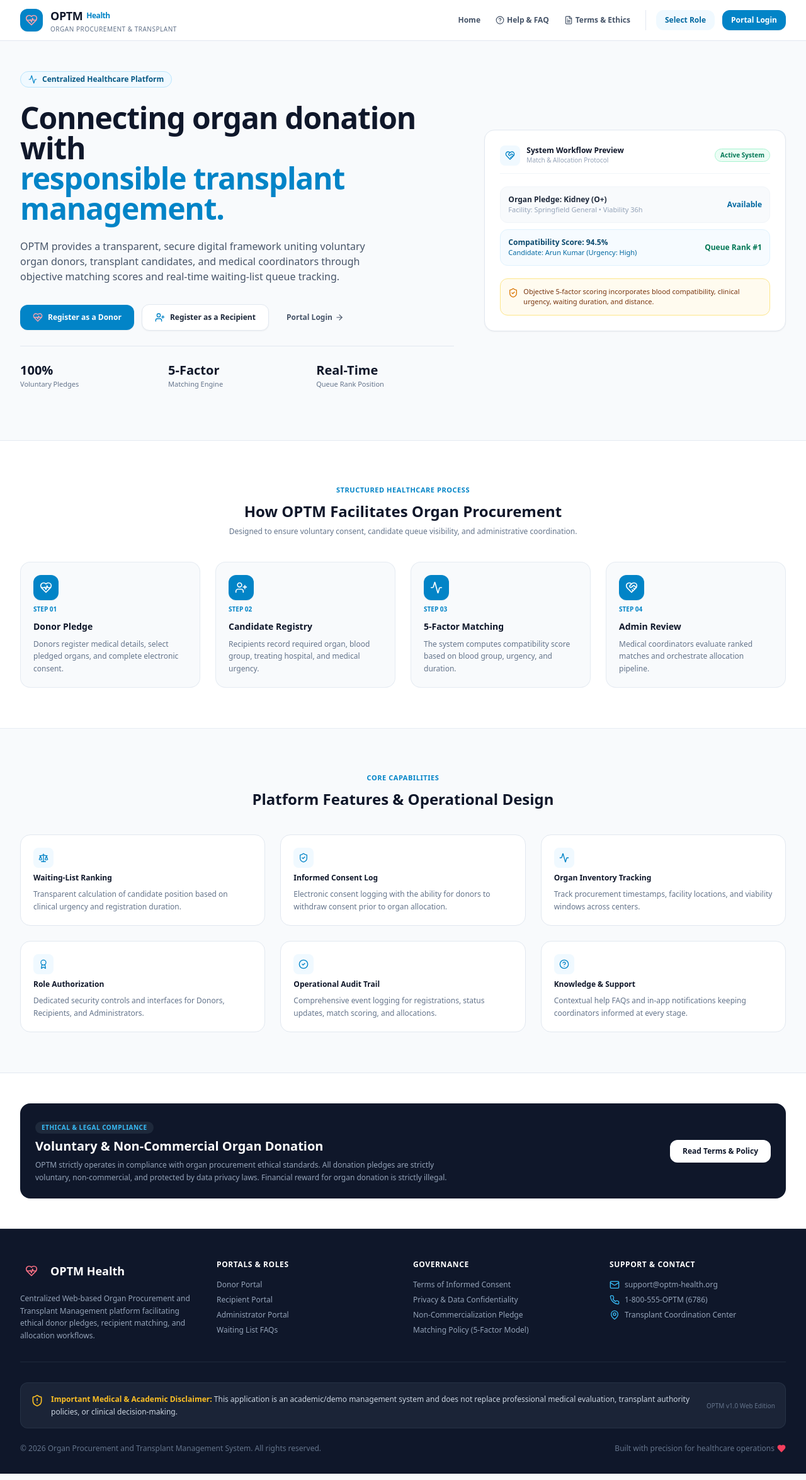
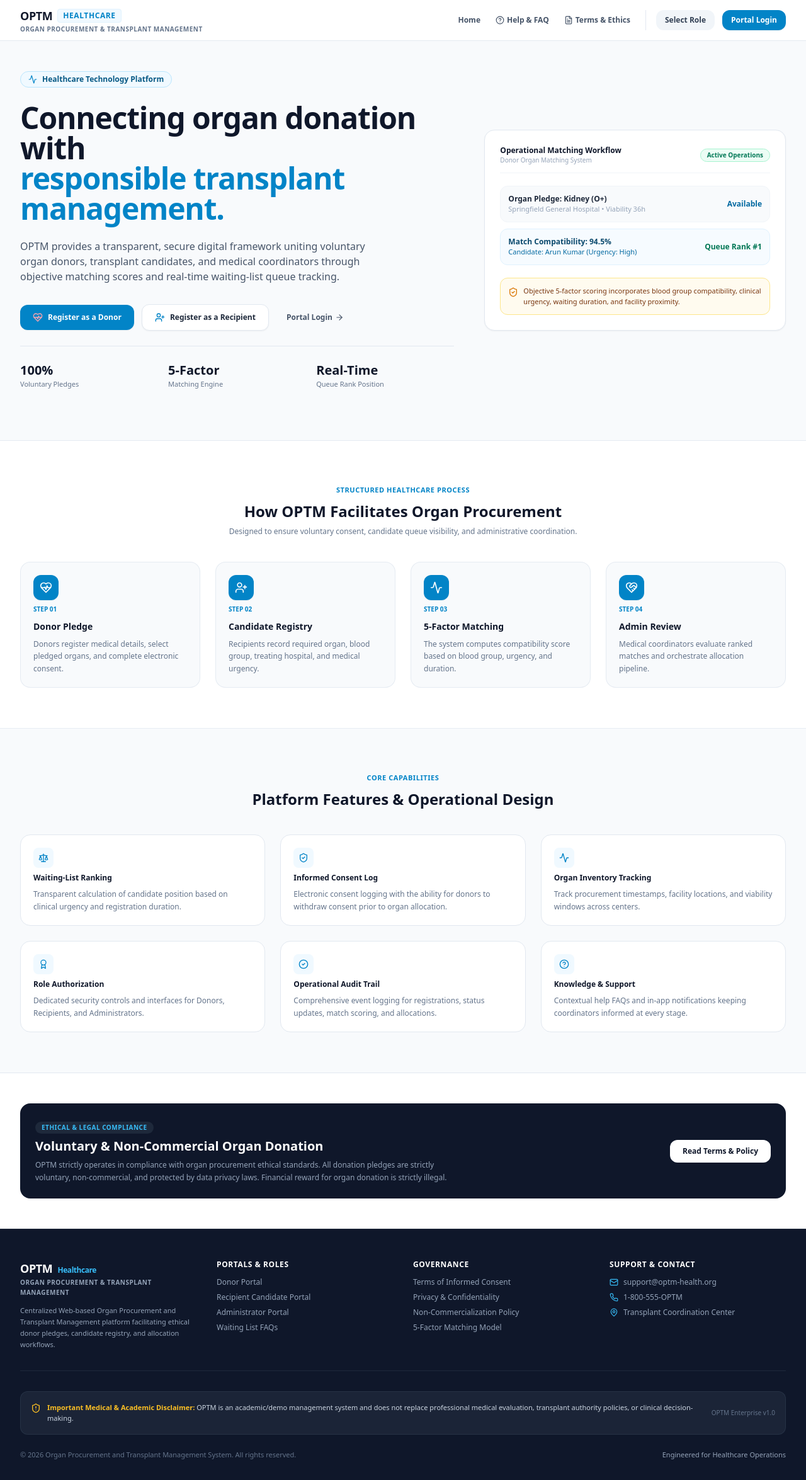
Before and after one commit to ashish1207kh/Organ-Procurement-and-Transplant-Management-System, a React (Vite) app in the folder client/: page / in a window 1280 px wide. Shown: the whole page at 63% size. Built offline with nearby package versions, Linux system fonts and the light colour scheme.

Commit message:
Add Render blueprint configuration (render.yaml) & update navbar/footer branding without icon logo

```diff
--- a/client/src/components/Footer.jsx
+++ b/client/src/components/Footer.jsx
@@ -1,31 +1,34 @@
 import React from 'react';
 import { Link } from 'react-router-dom';
-import { HeartPulse, ShieldAlert, Heart, Mail, Phone, MapPin } from 'lucide-react';
+import { ShieldAlert, Mail, Phone, MapPin } from 'lucide-react';
 
 export default function Footer() {
   return (
-    <footer className="bg-slate-900 text-slate-400 text-sm border-t border-slate-800 pt-12 pb-8">
+    <footer className="bg-slate-900 text-slate-400 text-xs border-t border-slate-800 pt-12 pb-8">
       <div className="max-w-7xl mx-auto px-4 sm:px-6 lg:px-8">
         <div className="grid grid-cols-1 md:grid-cols-4 gap-8 pb-8 border-b border-slate-800">
-          {/* Brand & info */}
-          <div className="space-y-4 md:col-span-1">
-            <div className="flex items-center space-x-3 text-white">
-              <div className="w-9 h-9 rounded-xl gradient-header flex items-center justify-center">
-                <HeartPulse className="w-5 h-5 text-rose-400" />
-              </div>
-              <span className="text-lg font-bold">OPTM Health</span>
+
+          {/* Brand Name Text (Logo Icon Removed) */}
+          <div className="space-y-3 md:col-span-1">
+            <div className="text-white">
+              <span className="text-lg font-extrabold tracking-tight text-white block">
+                OPTM <span className="text-sky-400 text-xs ml-1 font-semibold">Healthcare</span>
+              </span>
+              <span className="text-[10px] text-slate-400 font-semibold tracking-wider uppercase block">
+                Organ Procurement & Transplant Management
+              </span>
             </div>
-            <p className="text-xs leading-relaxed text-slate-400">
-              Centralized Web-based Organ Procurement and Transplant Management platform facilitating ethical donor pledges, recipient matching, and allocation workflows.
+            <p className="text-[11px] leading-relaxed text-slate-400">
+              Centralized Web-based Organ Procurement and Transplant Management platform facilitating ethical donor pledges, candidate registry, and allocation workflows.
             </p>
           </div>
 
           {/* Quick links */}
           <div>
-            <h4 className="text-white font-semibold text-xs uppercase tracking-wider mb-4">Portals & Roles</h4>
+            <h4 className="text-white font-bold text-xs uppercase tracking-wider mb-3">Portals & Roles</h4>
             <ul className="space-y-2 text-xs">
               <li><Link to="/role-selection" className="hover:text-sky-400 transition-colors">Donor Portal</Link></li>
-              <li><Link to="/role-selection" className="hover:text-sky-400 transition-colors">Recipient Portal</Link></li>
+              <li><Link to="/role-selection" className="hover:text-sky-400 transition-colors">Recipient Candidate Portal</Link></li>
               <li><Link to="/role-selection" className="hover:text-sky-400 transition-colors">Administrator Portal</Link></li>
               <li><Link to="/help" className="hover:text-sky-400 transition-colors">Waiting List FAQs</Link></li>
             </ul>
@@ -33,29 +36,29 @@ export default function Footer() {
 
           {/* Governance & Ethics */}
           <div>
-            <h4 className="text-white font-semibold text-xs uppercase tracking-wider mb-4">Governance</h4>
+            <h4 className="text-white font-bold text-xs uppercase tracking-wider mb-3">Governance</h4>
             <ul className="space-y-2 text-xs">
               <li><Link to="/terms" className="hover:text-sky-400 transition-colors">Terms of Informed Consent</Link></li>
-              <li><Link to="/terms" className="hover:text-sky-400 transition-colors">Privacy & Data Confidentiality</Link></li>
-              <li><Link to="/terms" className="hover:text-sky-400 transition-colors">Non-Commercialization Pledge</Link></li>
-              <li><Link to="/help" className="hover:text-sky-400 transition-colors">Matching Policy (5-Factor Model)</Link></li>
+              <li><Link to="/terms" className="hover:text-sky-400 transition-colors">Privacy & Confidentiality</Link></li>
+              <li><Link to="/terms" className="hover:text-sky-400 transition-colors">Non-Commercialization Policy</Link></li>
+              <li><Link to="/help" className="hover:text-sky-400 transition-colors">5-Factor Matching Model</Link></li>
             </ul>
           </div>
 
           {/* Help & Contact */}
           <div>
-            <h4 className="text-white font-semibold text-xs uppercase tracking-wider mb-4">Support & Contact</h4>
+            <h4 className="text-white font-bold text-xs uppercase tracking-wider mb-3">Support & Contact</h4>
             <div className="space-y-2 text-xs">
               <p className="flex items-center space-x-2">
-                <Mail className="w-4 h-4 text-sky-400" />
+                <Mail className="w-3.5 h-3.5 text-sky-400" />
                 <span>support@optm-health.org</span>
               </p>
               <p className="flex items-center space-x-2">
-                <Phone className="w-4 h-4 text-sky-400" />
-                <span>1-800-555-OPTM (6786)</span>
+                <Phone className="w-3.5 h-3.5 text-sky-400" />
+                <span>1-800-555-OPTM</span>
               </p>
               <p className="flex items-center space-x-2">
-                <MapPin className="w-4 h-4 text-sky-400" />
+                <MapPin className="w-3.5 h-3.5 text-sky-400" />
                 <span>Transplant Coordination Center</span>
               </p>
             </div>
@@ -64,21 +67,18 @@ export default function Footer() {
 
         {/* Safety & Academic Disclaimer Banner */}
         <div className="mt-8 bg-slate-800/80 rounded-xl p-4 border border-slate-700/50 flex flex-col md:flex-row items-start md:items-center justify-between gap-3 text-xs">
-          <div className="flex items-start space-x-3">
-            <ShieldAlert className="w-5 h-5 text-amber-400 flex-shrink-0 mt-0.5" />
-            <p className="text-slate-300 leading-relaxed">
-              <strong className="text-amber-400 font-semibold">Important Medical & Academic Disclaimer:</strong> This application is an academic/demo management system and does not replace professional medical evaluation, transplant authority policies, or clinical decision-making.
+          <div className="flex items-start space-x-2.5">
+            <ShieldAlert className="w-4 h-4 text-amber-400 flex-shrink-0 mt-0.5" />
+            <p className="text-slate-300 leading-relaxed text-[11px]">
+              <strong className="text-amber-400 font-semibold">Important Medical & Academic Disclaimer:</strong> OPTM is an academic/demo management system and does not replace professional medical evaluation, transplant authority policies, or clinical decision-making.
             </p>
           </div>
-          <span className="text-[10px] text-slate-500 whitespace-nowrap">OPTM v1.0 Web Edition</span>
+          <span className="text-[10px] text-slate-500 whitespace-nowrap">OPTM Enterprise v1.0</span>
         </div>
 
-        <div className="mt-6 text-center text-xs text-slate-500 flex flex-col sm:flex-row justify-between items-center gap-2">
+        <div className="mt-6 text-center text-[11px] text-slate-500 flex flex-col sm:flex-row justify-between items-center gap-2">
           <p>© 2026 Organ Procurement and Transplant Management System. All rights reserved.</p>
-          <p className="flex items-center space-x-1">
-            <span>Built with precision for healthcare operations</span>
-            <Heart className="w-3.5 h-3.5 text-rose-500 fill-rose-500" />
-          </p>
+          <p className="text-slate-400 font-medium">Engineered for Healthcare Operations</p>
         </div>
       </div>
     </footer>
--- a/client/src/components/Navbar.jsx
+++ b/client/src/components/Navbar.jsx
@@ -1,6 +1,6 @@
 import React, { useState } from 'react';
 import { Link, useNavigate } from 'react-router-dom';
-import { HeartPulse, User, LogOut, HelpCircle, FileText, Menu, X, ShieldCheck } from 'lucide-react';
+import { User, LogOut, HelpCircle, FileText, Menu, X } from 'lucide-react';
 import { useAuth } from '../context/AuthContext';
 import NotificationBell from './NotificationBell';
 
@@ -26,24 +26,19 @@ export default function Navbar() {
   };
 
   return (
-    <nav className="subtle-navbar sticky top-0 z-40">
+    <nav className="bg-white border-b border-slate-200/90 sticky top-0 z-40">
       <div className="max-w-7xl mx-auto px-4 sm:px-6 lg:px-8">
         <div className="flex justify-between h-16">
 
-          {/* Brand Logo */}
-          <div className="flex items-center space-x-3">
-            <Link to="/" className="flex items-center space-x-3 group">
-              <div className="w-9 h-9 rounded-xl bg-sky-600 flex items-center justify-center text-white shadow-sm group-hover:bg-sky-700 transition-colors">
-                <HeartPulse className="w-5 h-5 text-rose-300" />
-              </div>
-              <div>
-                <span className="text-lg font-bold tracking-tight text-slate-900 flex items-center">
-                  OPTM <span className="text-sky-600 text-xs ml-1.5 font-semibold">Health</span>
-                </span>
-                <span className="block text-[10px] text-slate-500 font-medium tracking-wider uppercase">
-                  Organ Procurement & Transplant
-                </span>
-              </div>
+          {/* Brand Name Text (Logo Icon Removed) */}
+          <div className="flex items-center">
+            <Link to="/" className="flex flex-col group">
+              <span className="text-lg font-extrabold text-slate-900 tracking-tight flex items-center">
+                OPTM <span className="text-sky-600 text-xs ml-2 font-bold uppercase tracking-wider bg-sky-50 px-2 py-0.5 rounded border border-sky-100">Healthcare</span>
+              </span>
+              <span className="text-[10px] text-slate-500 font-semibold tracking-wider uppercase">
+                Organ Procurement & Transplant Management
+              </span>
             </Link>
           </div>
 
@@ -83,7 +78,7 @@ export default function Navbar() {
               <div className="flex items-center space-x-3 pl-4 border-l border-slate-200">
                 <Link
                   to="/role-selection"
-                  className="px-3.5 py-2 text-xs font-semibold text-sky-700 bg-sky-50 hover:bg-sky-100 rounded-xl transition-colors"
+                  className="px-3.5 py-2 text-xs font-semibold text-slate-700 bg-slate-100 hover:bg-slate-200 rounded-xl transition-colors"
                 >
                   Select Role
                 </Link>
@@ -97,7 +92,7 @@ export default function Navbar() {
             )}
           </div>
 
-          {/* Mobile Menu Toggle Button */}
+          {/* Mobile Menu Button */}
           <div className="flex items-center md:hidden space-x-2">
             {isAuthenticated && <NotificationBell />}
             <button
@@ -113,7 +108,7 @@ export default function Navbar() {
 
       {/* Mobile Drawer */}
       {mobileMenuOpen && (
-        <div className="md:hidden bg-white border-b border-slate-200 px-4 pt-2 pb-6 space-y-3 animate-in slide-in-from-top duration-150">
+        <div className="md:hidden bg-white border-b border-slate-200 px-4 pt-2 pb-6 space-y-3">
           <Link
             to="/"
             onClick={() => setMobileMenuOpen(false)}
--- a/client/src/pages/Landing/LandingPage.jsx
+++ b/client/src/pages/Landing/LandingPage.jsx
@@ -17,7 +17,7 @@ export default function LandingPage() {
             <div className="lg:col-span-7 space-y-6">
               <div className="inline-flex items-center space-x-2 px-3 py-1 rounded-full bg-sky-50 border border-sky-200 text-sky-800 text-xs font-semibold">
                 <Activity className="w-3.5 h-3.5 text-sky-600" />
-                <span>Centralized Healthcare Platform</span>
+                <span>Healthcare Technology Platform</span>
               </div>
 
               <h1 className="text-3xl sm:text-4xl lg:text-5xl font-extrabold text-slate-900 tracking-tight leading-tight">
@@ -56,38 +56,33 @@ export default function LandingPage() {
                 </Link>
               </div>
 
-              {/* Trust Stats */}
+              {/* Operational Metrics Counter Bar */}
               <div className="grid grid-cols-3 gap-4 pt-6 border-t border-slate-200 text-left">
                 <div>
-                  <h3 className="text-xl font-bold text-slate-900">100%</h3>
-                  <p className="text-[11px] text-slate-500">Voluntary Pledges</p>
+                  <h3 className="text-xl font-extrabold text-slate-900">100%</h3>
+                  <p className="text-[11px] text-slate-500 font-medium">Voluntary Pledges</p>
                 </div>
                 <div>
-                  <h3 className="text-xl font-bold text-slate-900">5-Factor</h3>
-                  <p className="text-[11px] text-slate-500">Matching Engine</p>
+                  <h3 className="text-xl font-extrabold text-slate-900">5-Factor</h3>
+                  <p className="text-[11px] text-slate-500 font-medium">Matching Engine</p>
                 </div>
                 <div>
-                  <h3 className="text-xl font-bold text-slate-900">Real-Time</h3>
-                  <p className="text-[11px] text-slate-500">Queue Rank Position</p>
+                  <h3 className="text-xl font-extrabold text-slate-900">Real-Time</h3>
+                  <p className="text-[11px] text-slate-500 font-medium">Queue Rank Position</p>
                 </div>
               </div>
             </div>
 
-            {/* Operational Flow Card Preview */}
+            {/* Live Operational Status Preview Card */}
             <div className="lg:col-span-5">
               <div className="bg-white rounded-2xl p-6 shadow-sm border border-slate-200 space-y-5">
                 <div className="flex items-center justify-between pb-3 border-b border-slate-100">
-                  <div className="flex items-center space-x-2.5">
-                    <div className="w-8 h-8 rounded-lg bg-sky-50 text-sky-600 flex items-center justify-center">
-                      <HeartHandshake className="w-4 h-4" />
-                    </div>
-                    <div>
-                      <h4 className="text-xs font-bold text-slate-900">System Workflow Preview</h4>
-                      <p className="text-[10px] text-slate-400">Match & Allocation Protocol</p>
-                    </div>
+                  <div>
+                    <h4 className="text-xs font-bold text-slate-900">Operational Matching Workflow</h4>
+                    <p className="text-[10px] text-slate-400">Donor Organ Matching System</p>
                   </div>
-                  <span className="px-2 py-0.5 rounded-full bg-emerald-50 text-emerald-700 border border-emerald-200 text-[10px] font-bold">
-                    Active System
+                  <span className="px-2.5 py-0.5 rounded-full bg-emerald-50 text-emerald-700 border border-emerald-200 text-[10px] font-bold">
+                    Active Operations
                   </span>
                 </div>
 
@@ -95,14 +90,14 @@ export default function LandingPage() {
                   <div className="p-3 rounded-xl bg-slate-50 border border-slate-100 flex items-center justify-between">
                     <div>
                       <p className="font-bold text-slate-800">Organ Pledge: Kidney (O+)</p>
-                      <p className="text-[11px] text-slate-400">Facility: Springfield General • Viability 36h</p>
+                      <p className="text-[11px] text-slate-400">Springfield General Hospital • Viability 36h</p>
                     </div>
                     <span className="font-bold text-sky-700">Available</span>
                   </div>
 
                   <div className="p-3 rounded-xl bg-sky-50/60 border border-sky-100 flex items-center justify-between">
                     <div>
-                      <p className="font-bold text-sky-900">Compatibility Score: 94.5%</p>
+                      <p className="font-bold text-sky-900">Match Compatibility: 94.5%</p>
                       <p className="text-[11px] text-sky-700">Candidate: Arun Kumar (Urgency: High)</p>
                     </div>
                     <span className="font-bold text-emerald-700">Queue Rank #1</span>
@@ -111,7 +106,7 @@ export default function LandingPage() {
 
                 <div className="p-3 bg-amber-50/80 rounded-xl border border-amber-200 text-[11px] text-amber-900 flex items-start space-x-2">
                   <ShieldCheck className="w-4 h-4 text-amber-600 flex-shrink-0 mt-0.5" />
-                  <span>Objective 5-factor scoring incorporates blood compatibility, clinical urgency, waiting duration, and distance.</span>
+                  <span>Objective 5-factor scoring incorporates blood group compatibility, clinical urgency, waiting duration, and facility proximity.</span>
                 </div>
               </div>
             </div>
```
Also changed, not shown: 1 other file (tests, documents, lock files or other folders).
